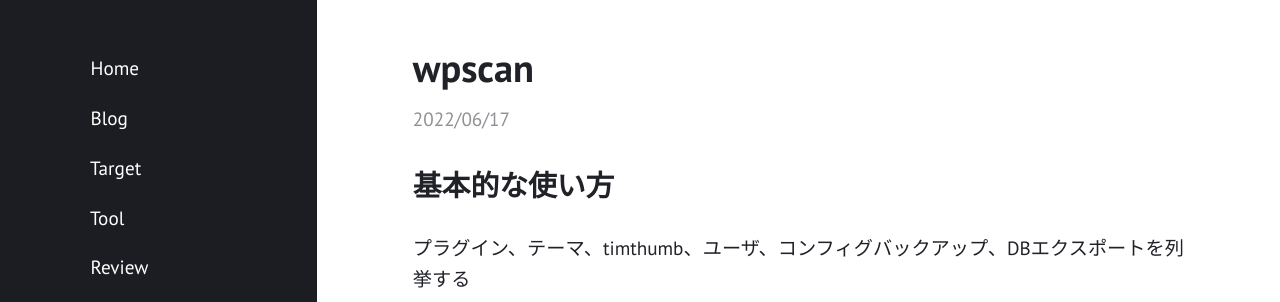
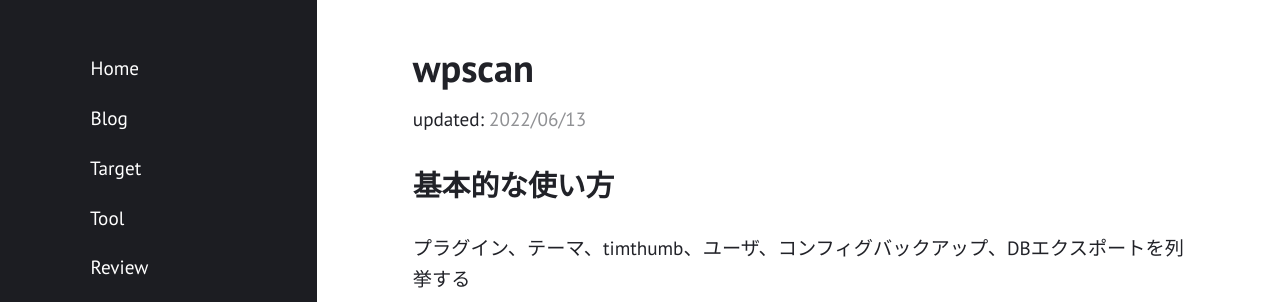
Before and after one commit to m-mash/hacksince82, a Jekyll site: the page built from _tool/wpscan.md, in a window 1280 px wide and 1334 px high. Shown: the top 302 px of the window. Built offline with Jekyll 4.4.1, drawn with Linux system fonts in a browser that asks for light colours.

Commit message:
dateをpublishedに変更、publishedとupdatedは値が入っていれば表示

```diff
--- a/_includes/meta.html
+++ b/_includes/meta.html
@@ -1,5 +1,12 @@
 <header>
-  <h1><a href="{{ include.post.url | relative_url }}">{{ include.post.title }}</a></h1>
-  {%- assign date_format = site.date_format | default: "%B %d, %Y" -%}
-  <time datetime="{{ include.post.date | date_to_xmlschema }}">{{ include.post.date | date: date_format }}</time>
+    <h1><a href="{{ include.post.url | relative_url }}">{{ include.post.title }}</a></h1>
+    {%- assign date_format = site.date_format | default: "%B %d, %Y" -%}
+    {% if include.post.published %}
+    published:
+    <time datetime="{{ include.post.date | date_to_xmlschema }}">{{ include.post.published | date: date_format }}</time>
+    {% endif %}
+    {% if include.post.updated %}
+    updated:
+    <time datetime="{{ include.post.date | date_to_xmlschema }}">{{ include.post.updated | date: date_format }}</time>
+    {% endif %}
 </header>
```
